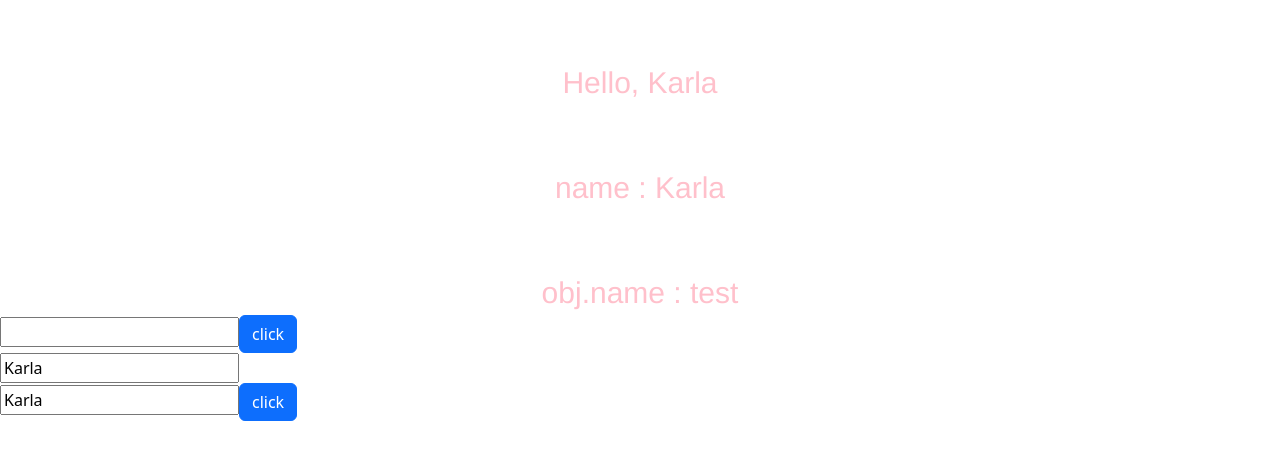
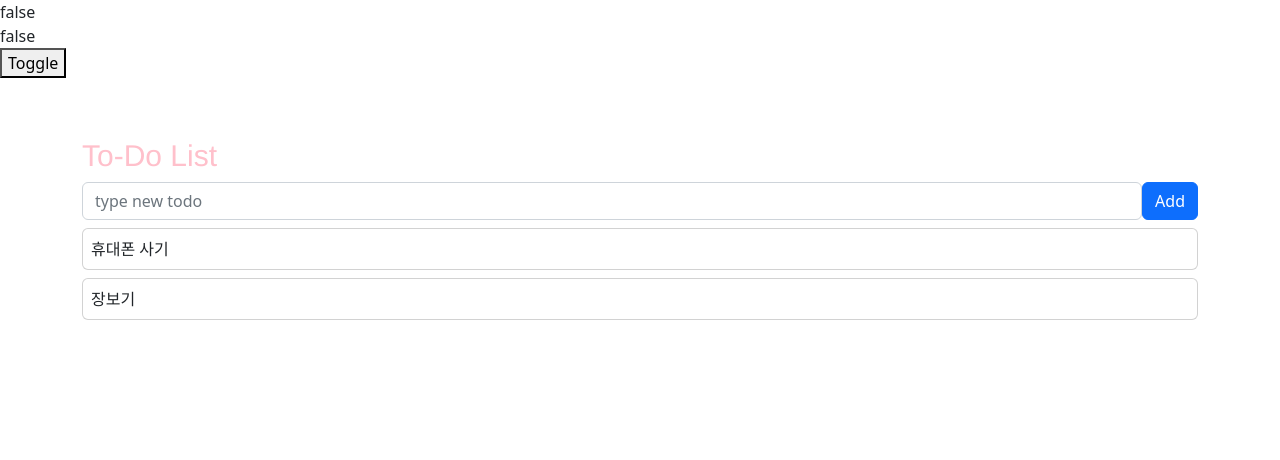
Before and after one commit to solbiko/vue3-project, a Vue app: page / in a window 1280 px wide. Shown: the top 460 px of the page. Built offline with nearby package versions, Linux system fonts and the light colour scheme.

Commit message:
투두리스트 폼, 카드(배열 v-for), 토글(v-if, v-show)

```diff
--- a/src/App.vue
+++ b/src/App.vue
@@ -1,92 +1,94 @@
 <template>
-  <div v-bind:class="nameClass"> {{ greet }} </div> <!-- class 데이터 바인딩 -->
-  <div :class="nameClass"> name : {{ name }} </div> <!-- v-bind 생략 -->
-  <div class="name"> obj.name : {{ obj.name }} </div> <!-- obj 데이터 바인딩 -->
+  <div v-if="toggle">true</div> <!-- 런타임동안 자주 바뀌지 않을 때 사용, 토글 하는데 비용 큼 -->
+  <div v-else>false</div>
+   <div v-show="toggle">true</div> <!-- 토글 자주할 때 사용, 초기 랜더링 비용 큼 -->
+  <div v-show="!toggle">false</div>
+  <button @click="onToggle"> Toggle </button>
 
-  <div>
-    <input v-bind:type="type" v-bind:value="name"> <!-- type, value 바인딩 -->
-    <button class="btn btn-primary" @click="updateName" > click </button> <!-- v-on: 생략, @로 대체 -->
+  <div class="container">
+    <h2 class="title"> To-Do List </h2>
+
+    <form @submit.prevent="onSubmit">
+      <div class="d-flex">
+        <div class="flex-grow-1 mr-2">
+          <input
+            type="text"
+            v-model="todo"
+            placeholder="type new todo"
+            class="form-control"
+          >
+          </div>
+        <div>
+          <button class="btn btn-primary" type="sumbit"> Add </button>
+        </div>
+      </div>
+      <div v-show="hasError" style="color:red;"> This field cannot be empty. </div>
+    </form>
+
+    <div v-for="todo in todos" :key="todo.id" class="card mt-2">
+      <div class="card-body p-2">
+            {{todo.subject}}
+      </div>
+    </div>
+
   </div>
-
-
-  <div> <!-- 양방향 바인딩 -->
-    <input type="text" :value="name" @input="updateInputName">
-  </div>
-
-    <div>
-    <input type="text" v-model="name">
-    <button class="btn btn-primary" @click="onSubmit" > click </button>
-  </div>
-
 
 </template>
 
 <script>
-import { ref,reactive } from 'vue';
+import { ref } from 'vue';
 export default {
   setup(){
+    const toggle = ref(false);
+    const todo = ref("");
+    const todos = ref([
+      {id:1, subject: "휴대폰 사기"},
+      {id:2, subject: "장보기"},
+    ]);
+    const hasError = ref(false);
 
-    // let name = "Karla";
-    const name = ref("Karla");
-    const type = ref("number");
-    const nameClass = ref('name');
 
-    const obj = reactive({
-      id:1,
-      name:"test"
-    });
-
-    const greeting = (name) =>{
-      return 'Hello, ' + name.value;
-    };
-
-    const greet = greeting(name);
-
-    const updateName = () => {
-      name.value = "Solbi";
-      type.value = "text";
-      console.log(name.value);
-    };
-
-    const updateName2 = () => {
-      obj.name = "Solbi";
-      console.log(obj.name);
+    const onSubmit = () => {
+      // e.preventDefault();
+      if(todo.value ===''){
+        hasError.value = true;
+      }
+      else {
+        todos.value.push({
+          id: Date.now(),
+          subject : todo.value
+        });
+        todo.value = '';
+        hasError.value = false;
+      }
 
     };
 
-    const updateInputName = (e) => {
-      name.value = e.target.value
+    const onToggle = () =>{
+      toggle.value = !toggle.value;
     }
 
-    const onSubmit = () => {
-      console.log(name.value)
+    return {
+      todo,
+      todos,
+      toggle,
+      onSubmit,
+      onToggle,
+      hasError,
     };
-
-
-    return {
-      name,
-      type,
-      nameClass,
-      obj,
-      // greeting,
-      greet,
-      updateName,
-      updateName2,
-      onSubmit,
-      updateInputName,
-    };
-
 
   }
 }
 </script>
 
 <style>
-.name {
+.center {
+  text-align: center;
+}
+.title {
   color : pink;
   font-family: Avenir, Helvetica, Arial, sans-serif;
   -webkit-font-smoothing: antialiased;
-  text-align: center;
   margin-top: 60px;
   font-size: 30px;
 }
```
Also changed, not shown: src/Test.vue (added, +94 -0 lines).
